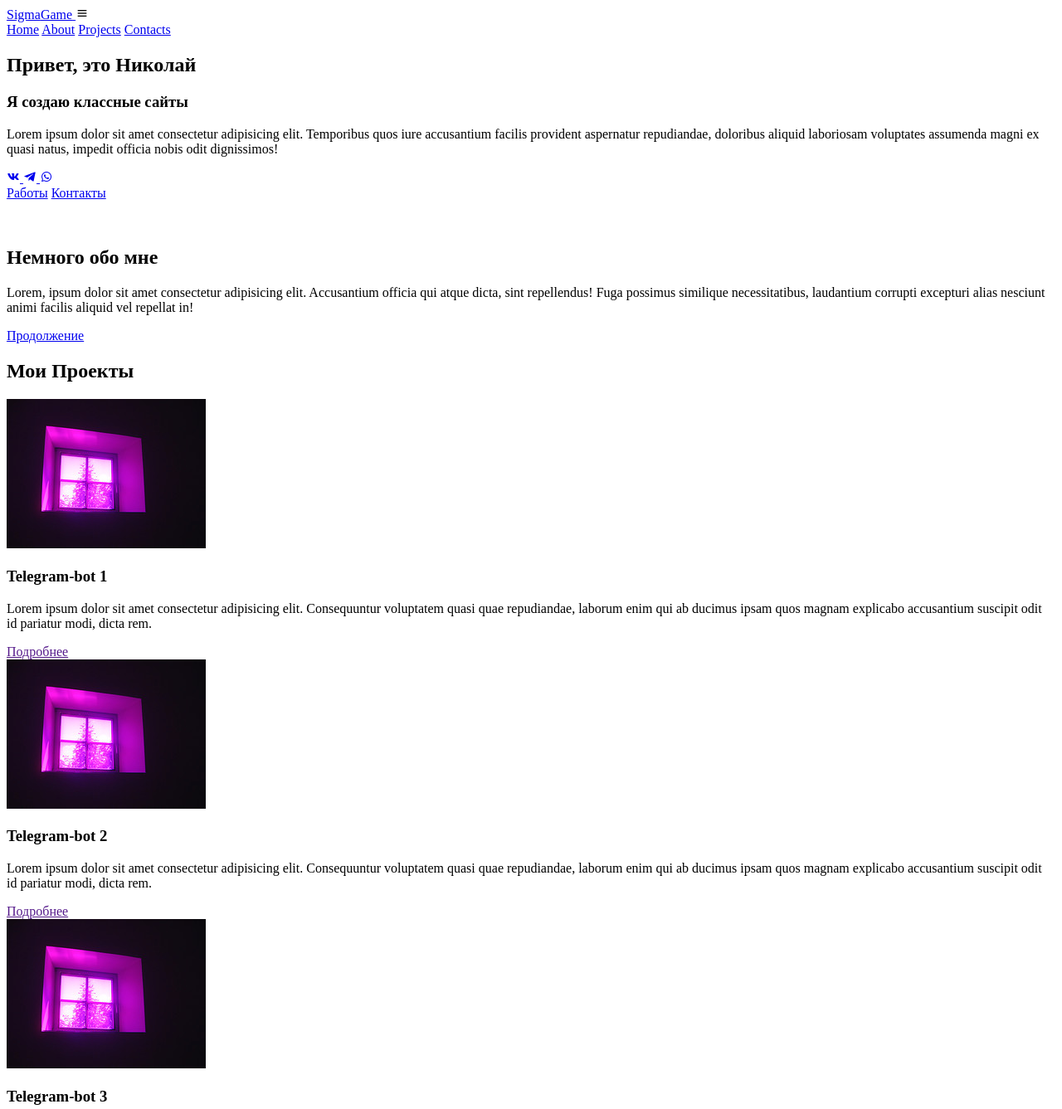
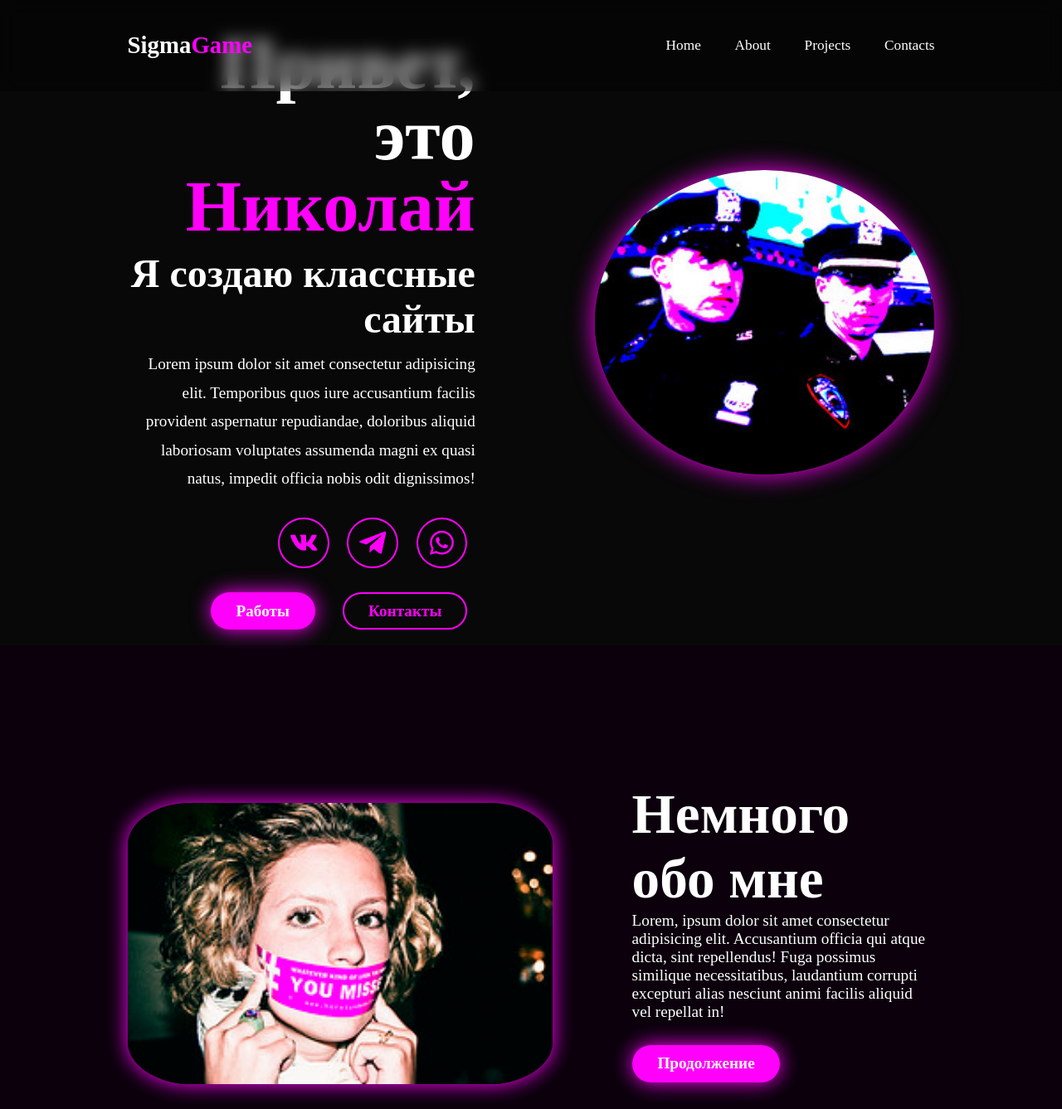
Before and after one commit to Nikolaghetto69/portfolio_test, a plain HTML site: page index.html in a window 1280 px wide. Shown: the top 1337 px of the page at 83% size. Drawn offline with nearby package versions, Linux system fonts and the light colour scheme; the site is published under a folder, as on GitHub Pages, so addresses that start at the root find nothing.

Commit message:
Update index.html

```diff
--- a/index.html
+++ b/index.html
@@ -5,11 +5,11 @@
     <meta charset="UTF-8">
     <meta name="viewport" content="width=device-width, initial-scale=1.0">
     <title>Portfolio</title>
-    <link rel="icon" href="/img/bx-dizzy.svg">
-    <link rel="stylesheet" href="/css/style.css">
+    <link rel="icon" href="img/bx-dizzy.svg">
+    <link rel="stylesheet" href="css/style.css">
     <link href='https://unpkg.com/boxicons@2.1.4/css/boxicons.min.css' rel='stylesheet'>
 
-    <script src="/js/app.js" defer></script>
+    <script src="js/app.js" defer></script>
 </head>
 
 <body>
@@ -62,7 +62,7 @@
 
 
         <div class="home-img">
-            <img src="/img/Main.jpg" alt="">
+            <img src="img/Main.jpg" alt="">
         </div>
 
     </section>
@@ -70,7 +70,7 @@
     <section class="about" id="about">
 
         <div class="about-img">
-            <img src="/img/About1.jpg" alt="">
+            <img src="img/About1.jpg" alt="">
         </div>
 
         <div class="about-content">
```
